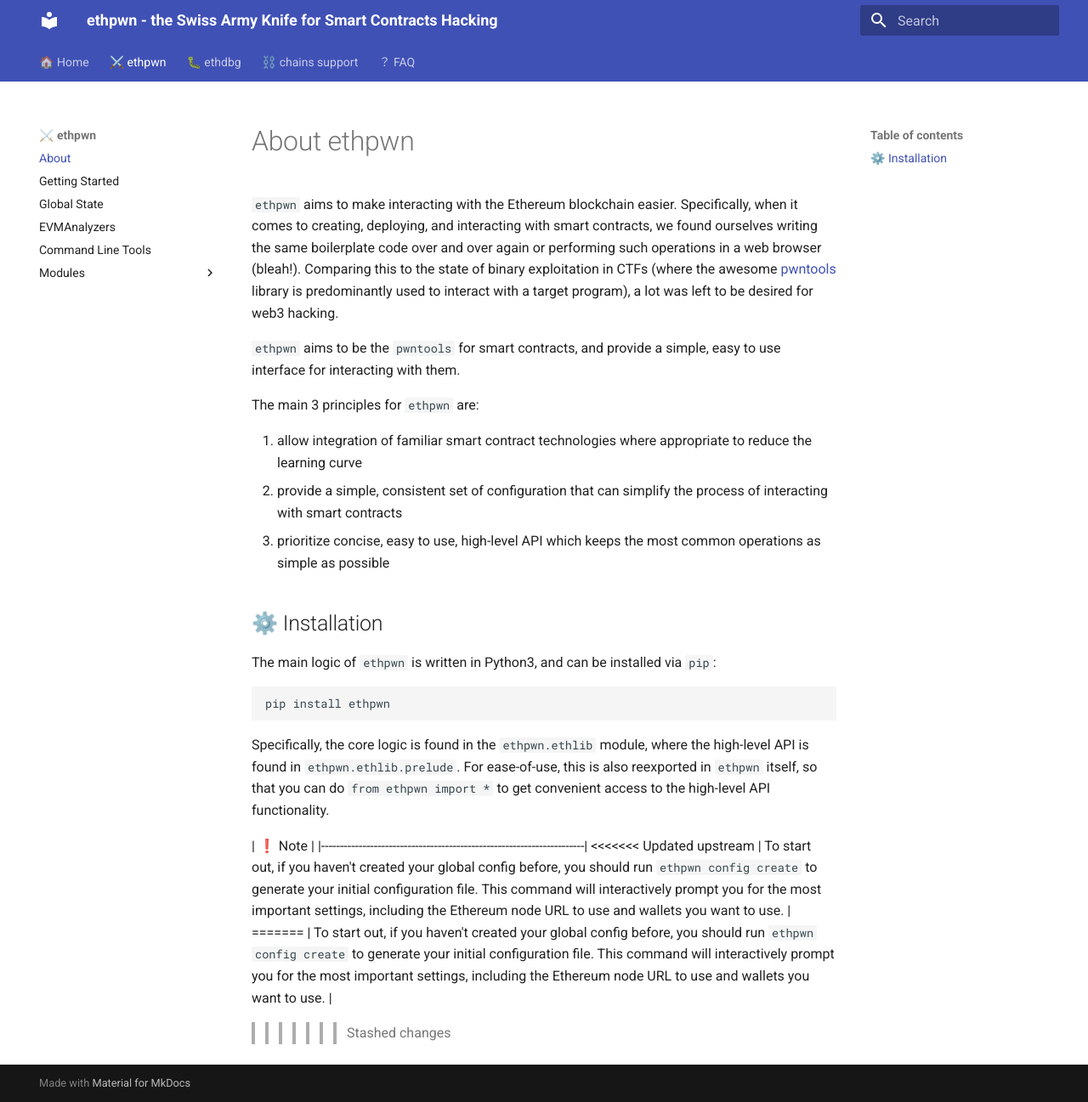
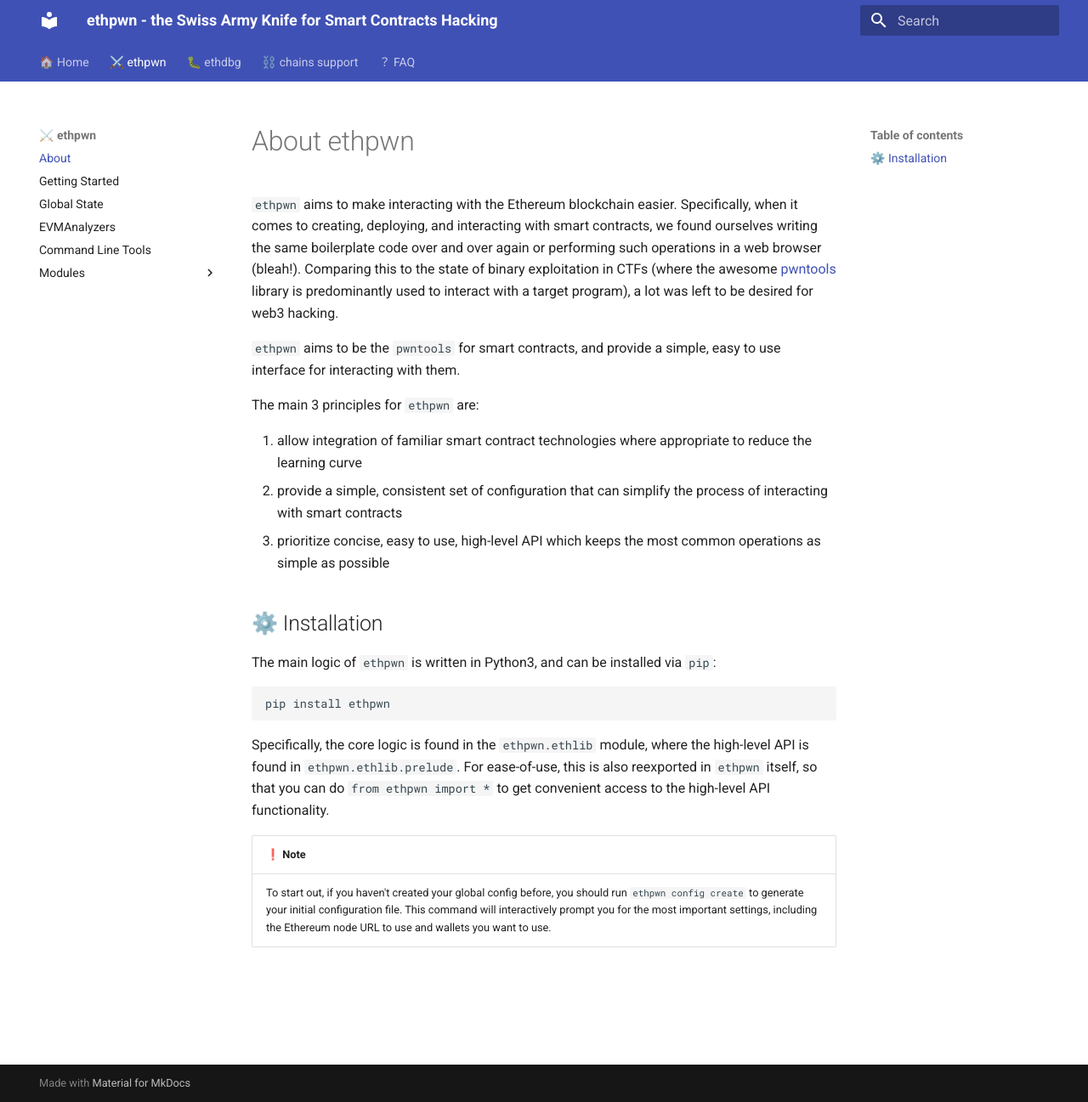
Before and after one commit to ethpwn/ethpwn, an MkDocs documentation site: the page built from docs/docs/ethpwn/about.md, in a window 1280 px wide and 1297 px high. Shown: the whole window at 85% size. Built offline with MkDocs 1.6.1 and Material for MkDocs 9.7.7, drawn with Linux system fonts in a browser that asks for light colours.

Commit message:
doc fix
Signed-off-by: degrigis <degrigis@ucsb.edu>

```diff
--- a/docs/docs/ethpwn/about.md
+++ b/docs/docs/ethpwn/about.md
@@ -27,8 +27,4 @@
 
 | ❗️ Note                                                              |
 |----------------------------------------------------------------------|
-<<<<<<< Updated upstream
 | To start out, if you haven't created your global config before, you should run `ethpwn config create` to generate your initial configuration file. This command will interactively prompt you for the most important settings, including the Ethereum node URL to use and wallets you want to use. |
-=======
-| To start out, if you haven't created your global config before, you should run `ethpwn config create` to generate your initial configuration file. This command will interactively prompt you for the most important settings, including the Ethereum node URL to use and wallets you want to use. |
->>>>>>> Stashed changes
```
